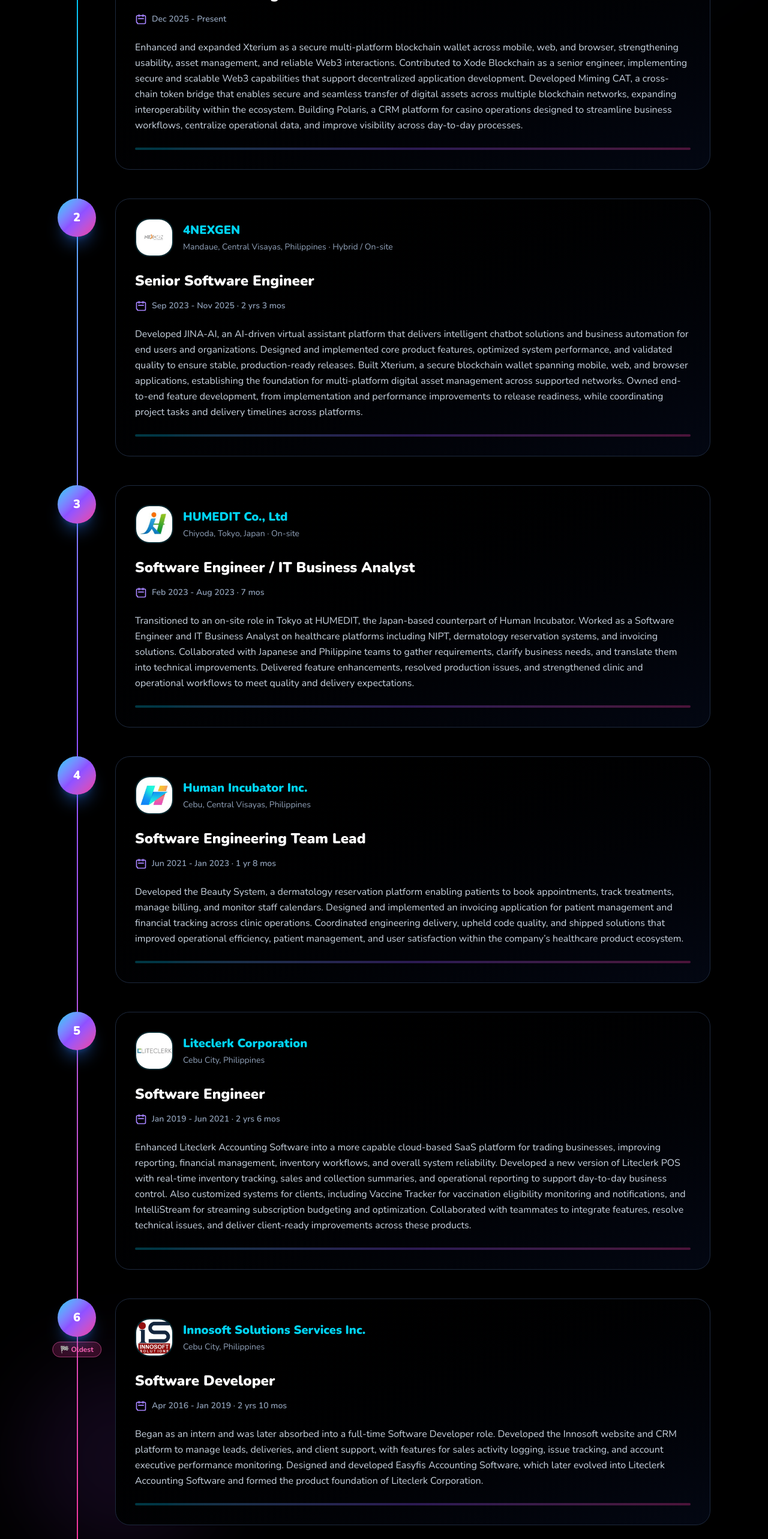
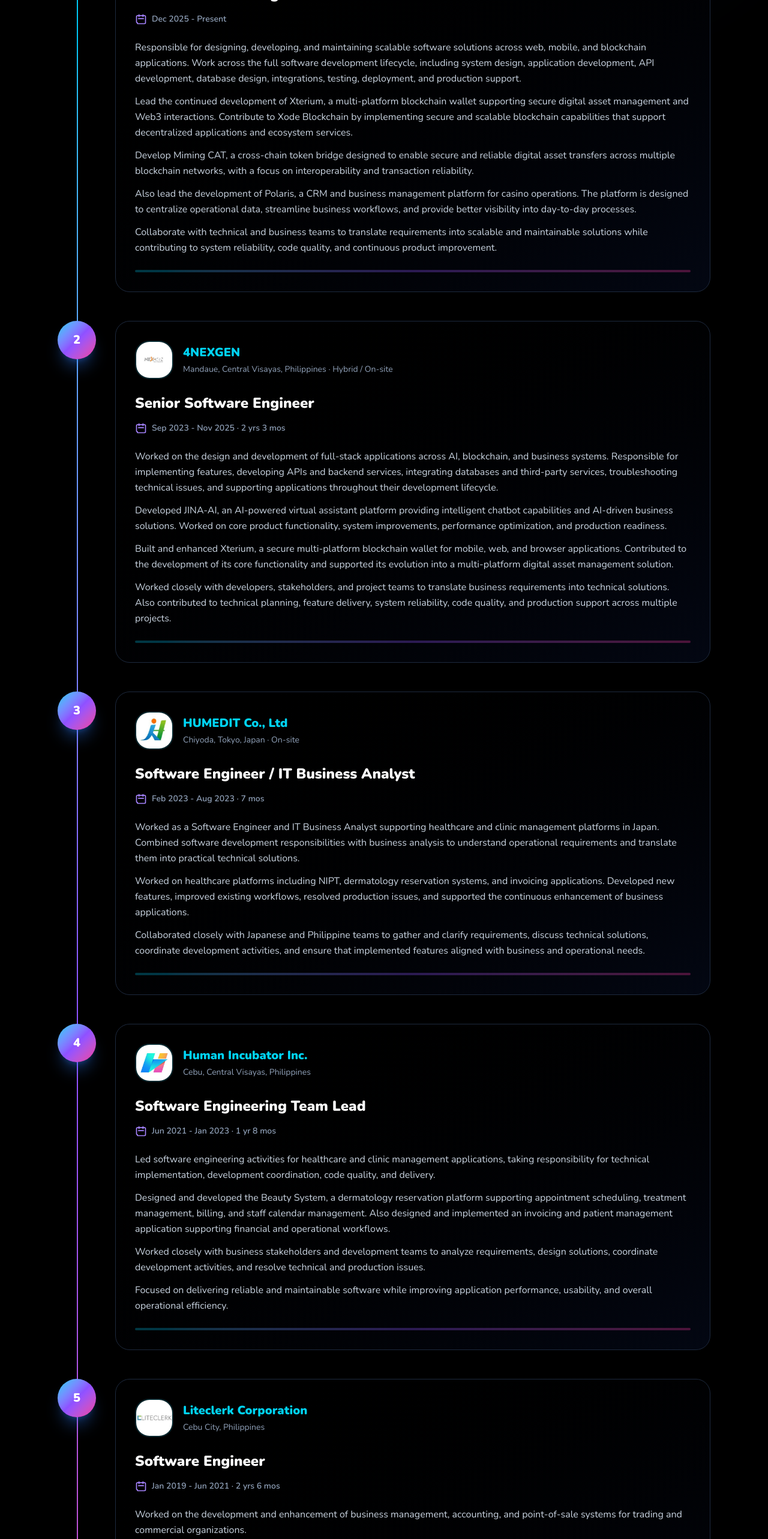
Before and after one commit to oliverrigonan/oliverrigonan.github.io, an Angular app: page / in a window 1280 px wide. Shown: the part 5369-7935 px from the top of the page at 60% size. Built offline with nearby package versions, Linux system fonts and the light colour scheme.

Commit message:
updated cv

```diff
--- a/src/app/app.html
+++ b/src/app/app.html
@@ -688,7 +688,11 @@
             </div>
 
             <!-- Description -->
-            <p class="text-slate-300 leading-relaxed text-base">{{ exp.description }}</p>
+            <div class="space-y-3 text-slate-300 leading-relaxed text-base">
+              @for (paragraph of descriptionParagraphs(exp.description); track $index) {
+              <p>{{ paragraph }}</p>
+              }
+            </div>
 
             <!-- Decorative linear line at bottom -->
             <div
--- a/src/app/app.ts
+++ b/src/app/app.ts
@@ -282,7 +282,16 @@
       period: 'Dec 2025 - Present',
       location: 'Mandaue, Central Visayas, Philippines · On-site',
       type: 'Full-time',
-      description: `Enhanced and expanded Xterium as a secure multi-platform blockchain wallet across mobile, web, and browser, strengthening usability, asset management, and reliable Web3 interactions. Contributed to Xode Blockchain as a senior engineer, implementing secure and scalable Web3 capabilities that support decentralized application development. Developed Miming CAT, a cross-chain token bridge that enables secure and seamless transfer of digital assets across multiple blockchain networks, expanding interoperability within the ecosystem. Building Polaris, a CRM platform for casino operations designed to streamline business workflows, centralize operational data, and improve visibility across day-to-day processes.`,
+      description: `
+      Responsible for designing, developing, and maintaining scalable software solutions across web, mobile, and blockchain applications. Work across the full software development lifecycle, including system design, application development, API development, database design, integrations, testing, deployment, and production support.
+
+      Lead the continued development of Xterium, a multi-platform blockchain wallet supporting secure digital asset management and Web3 interactions. Contribute to Xode Blockchain by implementing secure and scalable blockchain capabilities that support decentralized applications and ecosystem services.
+
+      Develop Miming CAT, a cross-chain token bridge designed to enable secure and reliable digital asset transfers across multiple blockchain networks, with a focus on interoperability and transaction reliability.
+
+      Also lead the development of Polaris, a CRM and business management platform for casino operations. The platform is designed to centralize operational data, streamline business workflows, and provide better visibility into day-to-day processes.
+
+      Collaborate with technical and business teams to translate requirements into scalable and maintainable solutions while contributing to system reliability, code quality, and continuous product improvement.`,
       current: true,
       logo: '/images/experiences/blockspace.png'
     },
@@ -292,7 +301,14 @@
       period: 'Sep 2023 - Nov 2025 · 2 yrs 3 mos',
       location: 'Mandaue, Central Visayas, Philippines · Hybrid / On-site',
       type: 'Full-time',
-      description: `Developed JINA-AI, an AI-driven virtual assistant platform that delivers intelligent chatbot solutions and business automation for end users and organizations. Designed and implemented core product features, optimized system performance, and validated quality to ensure stable, production-ready releases. Built Xterium, a secure blockchain wallet spanning mobile, web, and browser applications, establishing the foundation for multi-platform digital asset management across supported networks. Owned end-to-end feature development, from implementation and performance improvements to release readiness, while coordinating project tasks and delivery timelines across platforms.`,
+      description: `
+      Worked on the design and development of full-stack applications across AI, blockchain, and business systems. Responsible for implementing features, developing APIs and backend services, integrating databases and third-party services, troubleshooting technical issues, and supporting applications throughout their development lifecycle.
+
+      Developed JINA-AI, an AI-powered virtual assistant platform providing intelligent chatbot capabilities and AI-driven business solutions. Worked on core product functionality, system improvements, performance optimization, and production readiness.
+
+      Built and enhanced Xterium, a secure multi-platform blockchain wallet for mobile, web, and browser applications. Contributed to the development of its core functionality and supported its evolution into a multi-platform digital asset management solution.
+
+      Worked closely with developers, stakeholders, and project teams to translate business requirements into technical solutions. Also contributed to technical planning, feature delivery, system reliability, code quality, and production support across multiple projects.`,
       current: false,
       logo: '/images/experiences/4nexgen.png'
     },
@@ -302,7 +318,12 @@
       period: 'Feb 2023 - Aug 2023 · 7 mos',
       location: 'Chiyoda, Tokyo, Japan · On-site',
       type: 'Full-time',
-      description: `Transitioned to an on-site role in Tokyo at HUMEDIT, the Japan-based counterpart of Human Incubator. Worked as a Software Engineer and IT Business Analyst on healthcare platforms including NIPT, dermatology reservation systems, and invoicing solutions. Collaborated with Japanese and Philippine teams to gather requirements, clarify business needs, and translate them into technical improvements. Delivered feature enhancements, resolved production issues, and strengthened clinic and operational workflows to meet quality and delivery expectations.`,
+      description: `
+      Worked as a Software Engineer and IT Business Analyst supporting healthcare and clinic management platforms in Japan. Combined software development responsibilities with business analysis to understand operational requirements and translate them into practical technical solutions.
+
+      Worked on healthcare platforms including NIPT, dermatology reservation systems, and invoicing applications. Developed new features, improved existing workflows, resolved production issues, and supported the continuous enhancement of business applications.
+
+      Collaborated closely with Japanese and Philippine teams to gather and clarify requirements, discuss technical solutions, coordinate development activities, and ensure that implemented features aligned with business and operational needs.`,
       current: false,
       logo: '/images/experiences/humedit.png'
     },
@@ -312,7 +333,14 @@
       period: 'Jun 2021 - Jan 2023 · 1 yr 8 mos',
       location: 'Cebu, Central Visayas, Philippines',
       type: 'Full-time',
-      description: `Developed the Beauty System, a dermatology reservation platform enabling patients to book appointments, track treatments, manage billing, and monitor staff calendars. Designed and implemented an invoicing application for patient management and financial tracking across clinic operations. Coordinated engineering delivery, upheld code quality, and shipped solutions that improved operational efficiency, patient management, and user satisfaction within the company’s healthcare product ecosystem.`,
+      description: `
+      Led software engineering activities for healthcare and clinic management applications, taking responsibility for technical implementation, development coordination, code quality, and delivery.
+
+      Designed and developed the Beauty System, a dermatology reservation platform supporting appointment scheduling, treatment management, billing, and staff calendar management. Also designed and implemented an invoicing and patient management application supporting financial and operational workflows.
+
+      Worked closely with business stakeholders and development teams to analyze requirements, design solutions, coordinate development activities, and resolve technical and production issues.
+
+      Focused on delivering reliable and maintainable software while improving application performance, usability, and overall operational efficiency.`,
       current: false,
       logo: '/images/experiences/hii.png'
     },
@@ -322,7 +350,16 @@
       period: 'Jan 2019 - Jun 2021 · 2 yrs 6 mos',
       location: 'Cebu City, Philippines',
       type: 'Full-time',
-      description: `Enhanced Liteclerk Accounting Software into a more capable cloud-based SaaS platform for trading businesses, improving reporting, financial management, inventory workflows, and overall system reliability. Developed a new version of Liteclerk POS with real-time inventory tracking, sales and collection summaries, and operational reporting to support day-to-day business control. Also customized systems for clients, including Vaccine Tracker for vaccination eligibility monitoring and notifications, and IntelliStream for streaming subscription budgeting and optimization. Collaborated with teammates to integrate features, resolve technical issues, and deliver client-ready improvements across these products.`,
+      description: `
+      Worked on the development and enhancement of business management, accounting, and point-of-sale systems for trading and commercial organizations.
+
+      Contributed to the evolution of Liteclerk Accounting Software into a cloud-based SaaS platform, improving financial management, reporting, inventory management, and day-to-day business workflows.
+
+      Developed a new version of Liteclerk POS with real-time inventory tracking, sales and collection monitoring, and operational reporting to help businesses manage their daily operations more effectively.
+
+      Also developed and customized software solutions based on client requirements, including Vaccine Tracker for vaccination eligibility monitoring and notifications and IntelliStream for streaming subscription budgeting and management.
+
+      Worked across software development, database design, system integration, troubleshooting, deployment, and production support while collaborating with teams to deliver reliable and maintainable solutions.`,
       current: false,
       logo: '/images/experiences/liteclerk.png'
     },
@@ -332,7 +369,16 @@
       period: 'Apr 2016 - Jan 2019 · 2 yrs 10 mos',
       location: 'Cebu City, Philippines',
       type: 'Full-time',
-      description: `Began as an intern and was later absorbed into a full-time Software Developer role. Developed the Innosoft website and CRM platform to manage leads, deliveries, and client support, with features for sales activity logging, issue tracking, and account executive performance monitoring. Designed and developed Easyfis Accounting Software, which later evolved into Liteclerk Accounting Software and formed the product foundation of Liteclerk Corporation.`,
+      description: `
+      Started as a software development intern and transitioned into a full-time Software Developer role, gaining experience in developing web-based business applications and enterprise software solutions.
+
+      Designed and developed the Innosoft corporate website and CRM platform for managing leads, deliveries, customer support, sales activities, issue tracking, and account executive performance.
+
+      Designed and developed Easyfis Accounting Software, which later evolved into Liteclerk Accounting Software and became the foundation of Liteclerk Corporation's accounting product.
+
+      Worked across the software development lifecycle, including application design, full-stack development, database development, testing, troubleshooting, deployment, and system maintenance.
+
+      Collaborated with business teams and clients to understand requirements and deliver software solutions that addressed operational and business needs.`,
       current: false,
       logo: '/images/experiences/innosoft.png'
     }
@@ -373,6 +419,13 @@
     { platform: 'LinkedIn', url: 'https://www.linkedin.com/in/noaholiverrigonan', icon: 'linkedin' },
     { platform: 'Email', url: 'mailto:oliverrigonan@gmail.com', icon: 'email' }
   ];
+
+  descriptionParagraphs(description: string): string[] {
+    return description
+      .split(/\n\s*\n/)
+      .map(paragraph => paragraph.trim())
+      .filter(paragraph => paragraph.length > 0);
+  }
 
   toggleMobileMenu(): void {
     this.mobileMenuOpen.update(open => !open);
```
Also changed, not shown: 5 other files (tests, documents, lock files or other folders).
